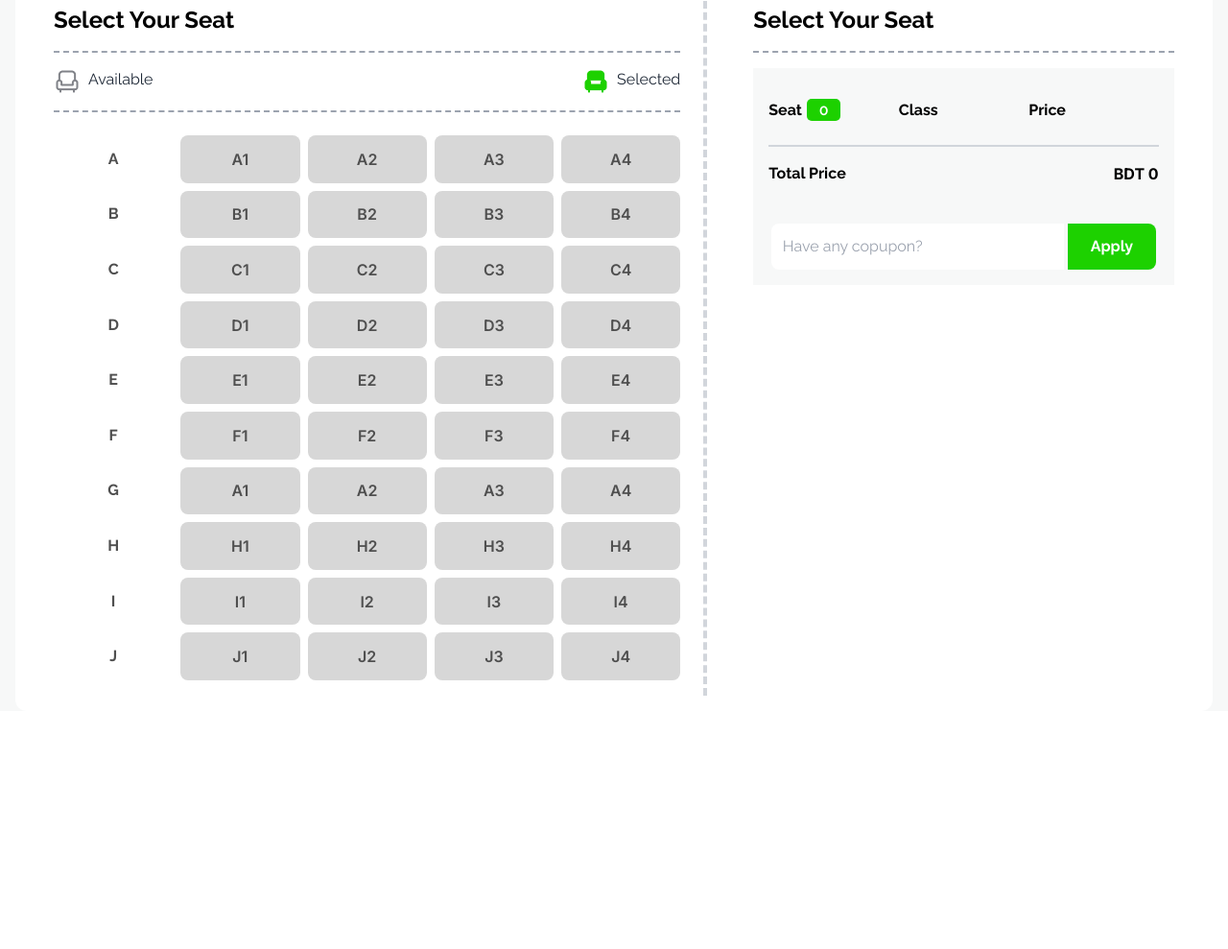
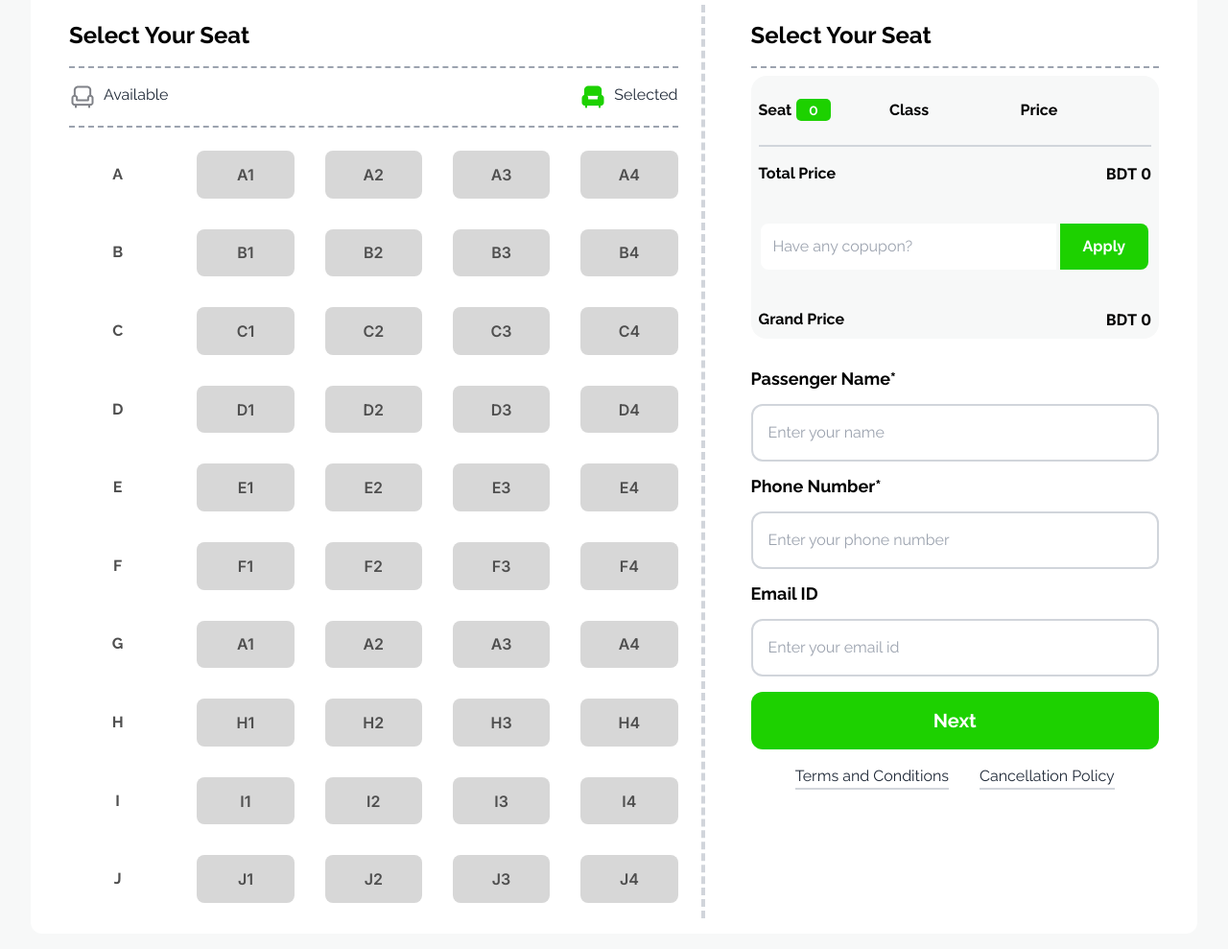
Before and after one commit to Saeedtamim/ba9-a5--sayed-, a plain HTML site: page index.html in a window 1280 px wide. Shown: the part 2334-3323 px from the top of the page at 96% size. Before the commit the page ends 3075 px from the top, so only its background shows below. Drawn offline with nearby package versions, Linux system fonts and the light colour scheme.

Commit message:
ph paribahan added full

```diff
--- a/index.html
+++ b/index.html
@@ -212,10 +212,10 @@
                         </div>
                     </div>
                 </div>
-                <div class="rotate-90 lg:rotate-0 mt-6 lg:mt-0">
+                <div class="hidden lg:block mt-6 lg:mt-0">
                     <img src="./images/info-devider.png" alt="">
                 </div>
-                <div class="flex justify-center items-center px-2 lg:p-6 flex-col gap-2">
+                <div class="flex justify-center items-center px-2 lg:p-6 flex-col gap-2 pb-4">
                     <img src="./images/fare.png" alt="">
                     <h3 id="per-seat-prices" class="text-xl lg:text-3xl font-extrabold text-black">550 Taka</h3>
                     <p class="text-gray-700 font-bold text-lg lg:text-2xl">Per Seat</p>
@@ -225,8 +225,8 @@
     </div>
     <!-- P.H Paribahan section end -->
 
-    <!-- Footer section start -->
-    <div class="bg-[#f7f8f8]">
+    <!-- ticket selected -->
+    <div class="bg-[#f7f8f8] p-4">
         <div class="container">
             <div class="flex flex-col lg:flex-row bg-white rounded-xl p-4 mx-4">
                 <!-- select seat -->
@@ -240,7 +240,7 @@
                                     alt="">Selected</button></div>
                     </div>
                     <div id="seat-collection-container"
-                        class="grid grid-cols-5 grid-rows-10 justify-center items-center pt-6 gap-2">
+                        class="grid grid-cols-5 grid-rows-10 justify-center items-center pt-6 gap-2 lg:gap-8">
                         <!-- A -->
                         <span class="text-center text-[#4f4f4f] font-bold">A</span>
                         <button class="seat-btn">A1</button>
@@ -308,7 +308,7 @@
                     <h3 class="text-black font-bold text-xl lg:text-2xl pb-4 border-gray-400 border-b-2 border-dashed">
                         Select Your Seat</h3>
 
-                    <div class="flex flex-col bg-[#f7f8f8] my-4 p-4">
+                    <div class="flex flex-col bg-[#f7f8f8] my-2 p-2 rounded-2xl">
                         <div class="grid grid-cols-3 justify-between items-center mt-4">
                             <h4 class="text-black font-bold">Seat<span id="seat-count">0</span></h4>
                             <h4 class="text-black font-bold">Class</h4>
@@ -320,14 +320,40 @@
                             <h3 class="total font-inter text-black font-bold">BDT <span id="total-amount">0</span></h3>
                         </div>
                         <div class="text-center">
-                            <input id="input-id-value" class="p-2 lg:p-3 rounded-l-lg lg:w-9/12 outline-none" type="text" placeholder="Have any copupon?">
-                            <button id="apply-btn" class="p-2 lg:px-6 lg:py-3 bg-[#1dd100] text-white font-bold rounded-r-lg">Apply</button>
+                            <input id="input-id-value" class="p-2 lg:p-3 rounded-l-lg lg:w-9/12 outline-none"
+                                type="text" placeholder="Have any copupon?">
+                            <button id="apply-btn"
+                                class="p-2 lg:px-6 lg:py-3 bg-[#1dd100] text-white font-bold rounded-r-lg">Apply</button>
                         </div>
+                        <div class="flex justify-between items-center mt-6 pt-4">
+                            <h3 class="total text-black font-bold">Grand Price</h3>
+                            <h3 class="total font-inter text-black font-bold">BDT <span id="grand-total-amount">0</span>
+                            </h3>
+                        </div>
+                    </div>
+                    <div class="my-4">
+                        <h4 class="text-black font-bold text-lg py-3">Passenger Name*</h4>
+                        <input type="text" placeholder="Enter your name"
+                            class="border-2 border-gray-300 w-full rounded-xl p-4">
+                        <h4 class="text-black font-bold text-lg py-3">Phone Number*</h4>
+                        <input type="number" placeholder="Enter your phone number"
+                            class="border-2 border-gray-300 w-full rounded-xl p-4">
+                        <h4 class="text-black font-bold text-lg py-3">Email ID</h4>
+                        <input type="email" placeholder="Enter your email id"
+                            class="border-2 border-gray-300 w-full rounded-xl p-4">
+                    </div>
+                    <button
+                        class="bg-[#1dd100] text-lg lg:text-xl font-bold text-white py-4 w-full rounded-xl">Next</button>
+                    <div class="flex gap-4 lg:gap-8 justify-center py-4">
+                        <button class="border-b-2 border-gray-300">Terms and Conditions</button>
+                        <button class="border-b-2 border-gray-300">Cancellation Policy</button>
                     </div>
                 </div>
             </div>
         </div>
     </div>
+
+    <!-- Footer section start -->
     <!-- Footer section end -->
 
 
```
